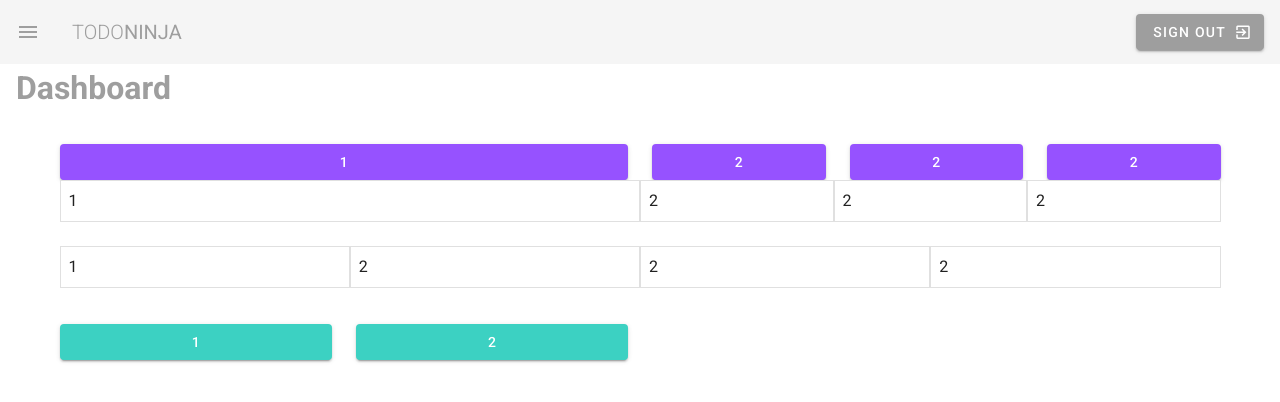
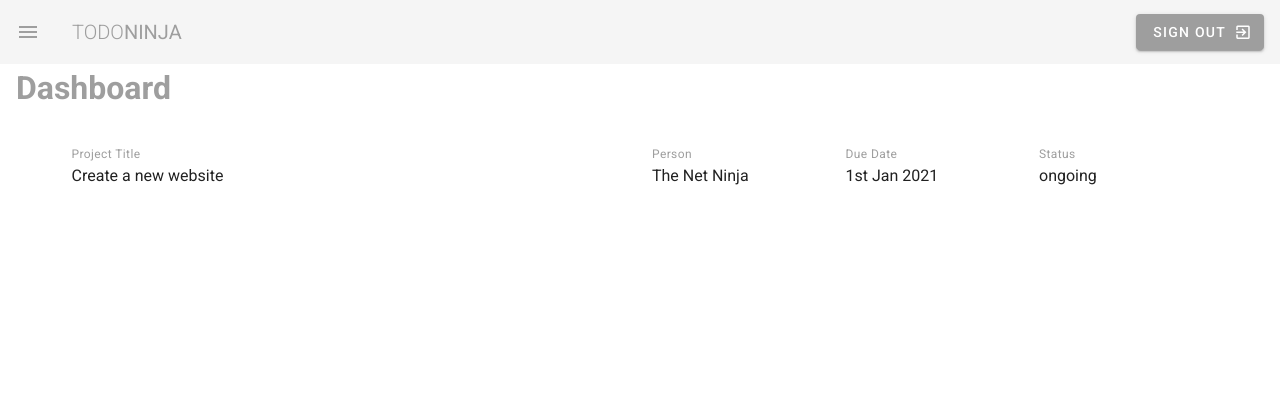
Before and after one commit to DavidCondit/vuetify-netninja-tutorial, a Vue app in the folder todo-ninja/: page / in a window 1280 px wide. Shown: the top 402 px of the page. Built offline with nearby package versions, Linux system fonts and the light colour scheme.

Commit message:
Added v-card with a row, which appears as a grid item. Data-binding to this as a template is the next step.

```diff
--- a/todo-ninja/src/views/Dashboard.vue
+++ b/todo-ninja/src/views/Dashboard.vue
@@ -2,63 +2,28 @@
   <div class="dashboard">
     <h1 class="subheading grey--text">Dashboard</h1>
 
-    <v-container class="my-5">
-
+  <v-container class="my-5">
+    <v-card flat class="px-3">
       <v-row>
         <v-col cols="12" md="6">
-          <v-btn outline block class="primary">1</v-btn>
+          <div class="caption grey--text">Project Title</div>
+          <div>Create a new website</div>
         </v-col>
-        <v-col cols="12" md="2">
-          <v-btn outline block class="primary">2</v-btn>
+        <v-col>
+          <div class="caption grey--text">Person</div>
+          <div>The Net Ninja</div>
         </v-col>
-        <v-col cols="12" md="2">
-          <v-btn outline block class="primary">2</v-btn>
+        <v-col>
+          <div class="caption grey--text">Due Date</div>
+          <div>1st Jan 2021</div>
         </v-col>
-        <v-col cols="12" md="2">
-          <v-btn outline block class="primary">2</v-btn>
+        <v-col>
+          <div class="caption grey--text">Status</div>
+          <div>ongoing</div>
         </v-col>
       </v-row>
-
-      <v-row class="mb-6" no-gutters>
-        <v-col cols="12" md="6">
-          <v-card class="pa-2" outlined tile>1</v-card>
-        </v-col>
-        <v-col cols="12" md="2">
-          <v-card class="pa-2" outlined tile>2</v-card>
-        </v-col>
-        <v-col cols="12" md="2">
-          <v-card class="pa-2" outlined tile>2</v-card>
-        </v-col>
-        <v-col cols="12" md="2">
-          <v-card class="pa-2" outlined tile>2</v-card>
-        </v-col>
-      </v-row>
-
-      <v-row class="mb-6" no-gutters>
-        <v-col cols="6" md="3">
-          <v-card class="pa-2" outlined tile>1</v-card>
-        </v-col>
-        <v-col cols="2" md="3">
-          <v-card class="pa-2" outlined tile>2</v-card>
-        </v-col>
-        <v-col cols="2" md="3">
-          <v-card class="pa-2" outlined tile>2</v-card>
-        </v-col>
-        <v-col cols="2" md="3">
-          <v-card class="pa-2" outlined tile>2</v-card>
-        </v-col>
-      </v-row>
-
-      <v-row>
-        <v-col cols="4" md="3">
-          <v-btn outline block class="success">1</v-btn>
-        </v-col>
-        <v-col cols="4" md="3">
-          <v-btn outline block class="success">2</v-btn>
-        </v-col>
-      </v-row>
-
-    </v-container>
+  </v-card>
+  </v-container>
 
 
   </div>
```
